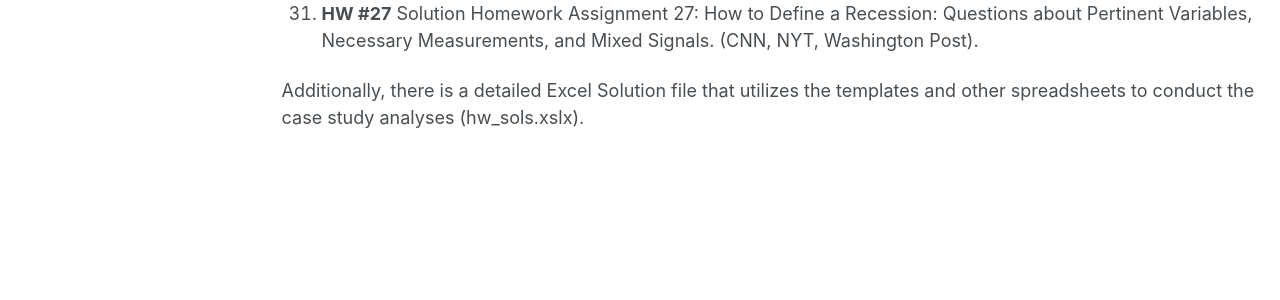
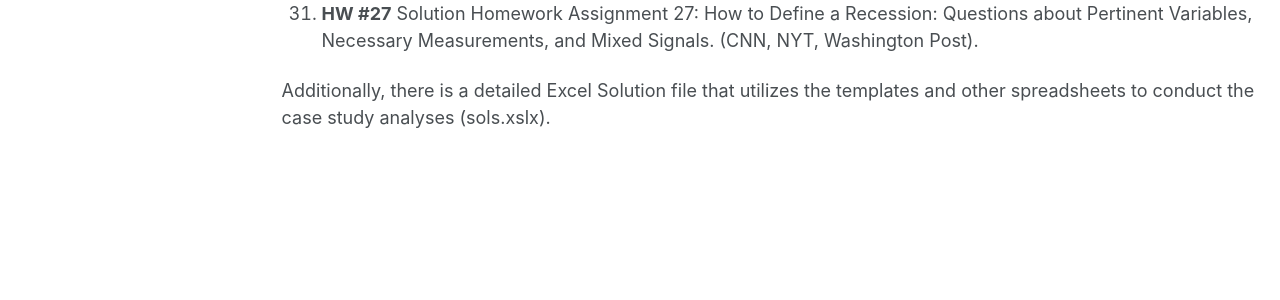
Before and after one commit to marc-rubin/marc-rubin.github.io, a Jekyll site: the page built from _pages/casestudies.html, in a window 1280 px wide and 900 px high, scrolled down 1579 px. Shown: the part 375-675 px from the top of the window. Built offline with Jekyll 4.4.1, drawn with Linux system fonts in a browser that asks for light colours.

```diff
--- a/_pages/casestudies.html
+++ b/_pages/casestudies.html
@@ -43,4 +43,4 @@ author_profile: true
 </ol>
 </p>
 
-<p>Additionally, there is a detailed Excel Solution file that utilizes the templates and other spreadsheets to conduct the case study analyses (hw_sols.xslx).</p>
+<p>Additionally, there is a detailed Excel Solution file that utilizes the templates and other spreadsheets to conduct the case study analyses (sols.xslx).</p>
```
Also changed, not shown: other parts of _pages/casestudies.html (+1 -1 lines).
